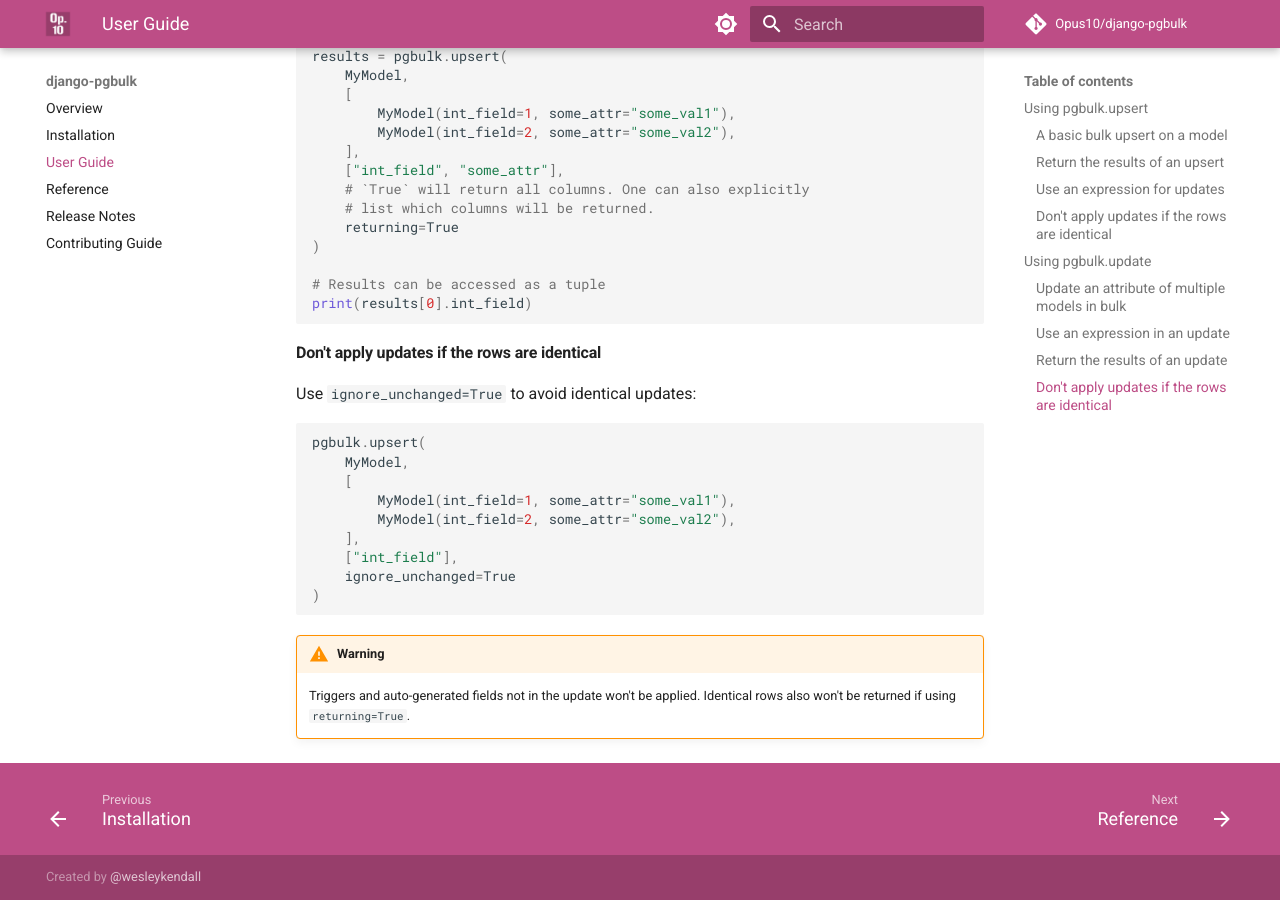
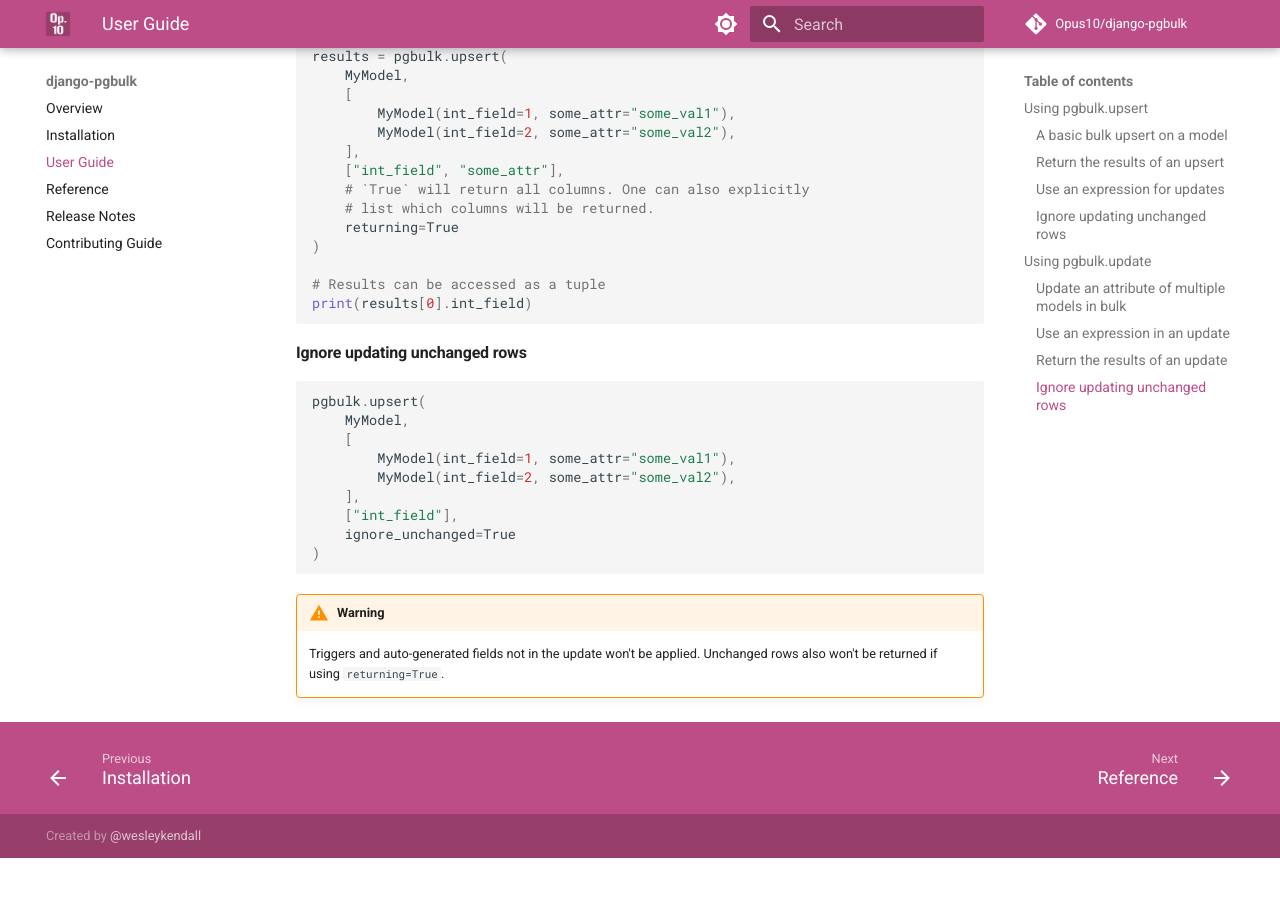
Before and after one commit to Opus10/django-pgbulk, an MkDocs documentation site: the page built from docs/guide.md, in a window 1280 px wide and 900 px high, scrolled down 2849 px. Built offline with MkDocs 1.6.1 and Material for MkDocs 9.7.7, drawn with Linux system fonts in a browser that asks for light colours; comment, search, counter and statistics services are not loaded; after the commit the page ends 3707 px from its top, so only the background shows below that; some of the changed text lies outside the part shown.

Commit message:
Fix docs

````diff
--- a/docs/guide.md
+++ b/docs/guide.md
@@ -76,7 +76,7 @@
 )
 ```
 
-#### Don't apply updates if the rows are identical
+#### Ignore updating unchanged rows
 
 ```python
 pgbulk.upsert(
@@ -93,7 +93,7 @@
 
 !!! warning
 
-    Triggers and auto-generated fields not in the update won't be applied. Identical rows also won't be returned if using `returning=True`.
+    Triggers and auto-generated fields not in the update won't be applied. Unchanged rows also won't be returned if using `returning=True`.
 
 ## Using `pgbulk.update`
 
@@ -154,9 +154,7 @@
 print(results[0].int_field)
 ```
 
-#### Don't apply updates if the rows are identical
-
-Use `ignore_unchanged=True` to avoid identical updates:
+#### Ignore updating unchanged rows
 
 ```python
 pgbulk.upsert(
@@ -172,4 +170,4 @@
 
 !!! warning
 
-    Triggers and auto-generated fields not in the update won't be applied. Identical rows also won't be returned if using `returning=True`.
+    Triggers and auto-generated fields not in the update won't be applied. Unchanged rows also won't be returned if using `returning=True`.
````
Also changed, not shown: 1 other file.
